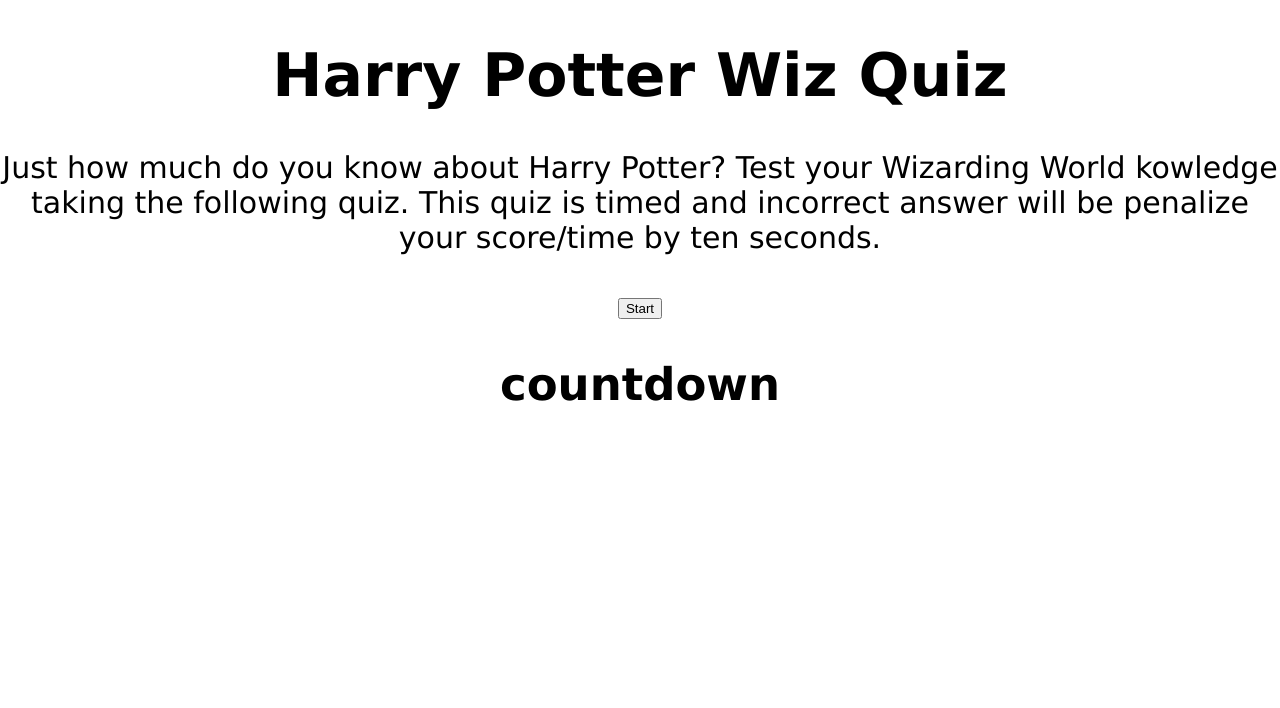
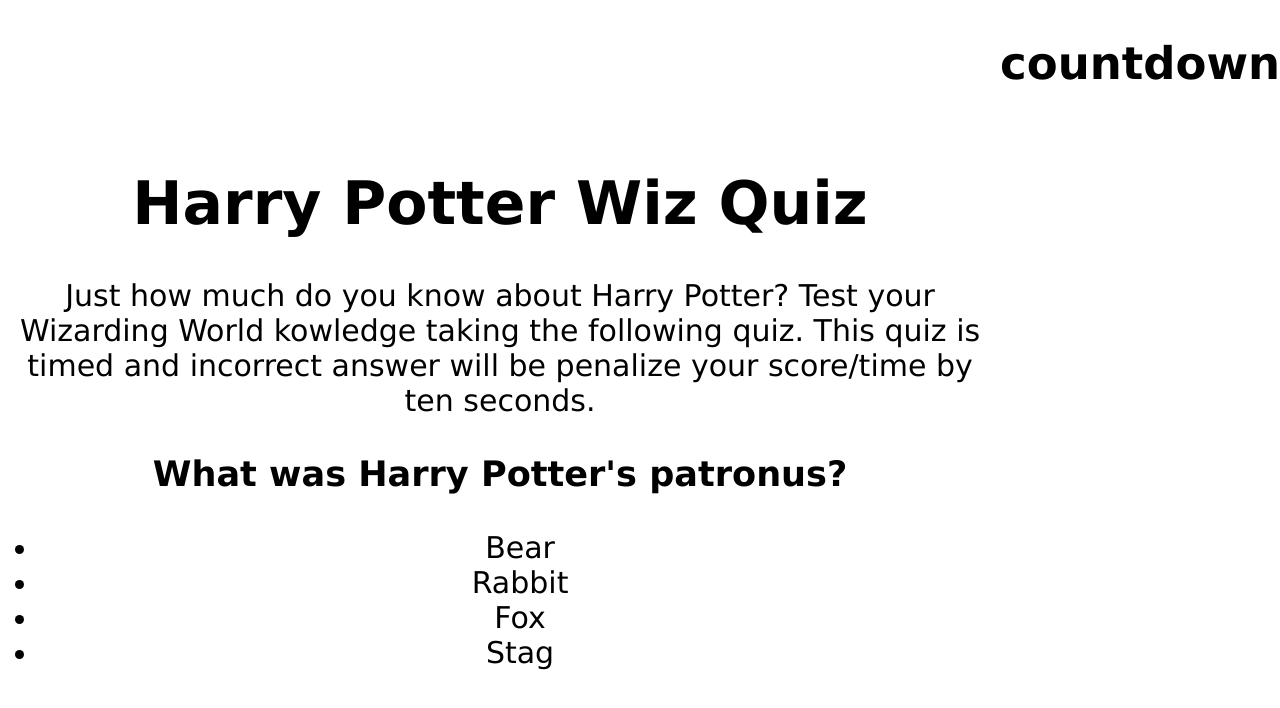
Before and after one commit to reaganjoseph26/Harry-Potter-Wiz-Quiz, a plain HTML site: page index.html in a window 1280 px wide. Both pictures are taken after a click on the button "Start". Drawn offline with Linux system fonts and the light colour scheme.

Commit message:
tutor assistance

```diff
--- a/assets/css/stylesheet.css
+++ b/assets/css/stylesheet.css
@@ -14,3 +14,19 @@
     font-family: Verdana, Geneva, Tahoma, sans-serif;
     text-align: center;
   }
+
+  .container {
+      margin-top: 10%;
+  }
+
+  #start-btn {
+    width: 20%;
+    padding: 20px;
+    border-radius: 10px;
+    font-size: 32px;
+  }
+
+  h2 {
+      display: flex;
+      justify-self: end;
+  }
--- a/assets/js/script.js
+++ b/assets/js/script.js
@@ -1,31 +1,117 @@
 var answer = [];
 var questionsArr = [
     {
-        questions: "What was Harry Potter's patronus?",
-        answer: true
+        question: "What was Harry Potter's patronus?",
+        options: ["Bear", "Rabbit", "Fox", "Stag"],
+        answer: "Stag"
+
     },
     {
-        question: "Who retuned in the Globet of Fire?",
-        answer: true
+        question: "What was Harry Potter's patronus?2",
+        options: ["Bear", "Rabbit", "Fox", "Stag"],
+        answer: "Stag"
+
     },
     {
-        question: "What does the Imperius Curse do?",
-        answer: true
-    },
-    {
-        question: "Who killed Professor Dumbledore?",
-        answer: true
-    },
-    {
-        question: "In the end, who was revealed to be an ally of Harry Potter?",
-        answer: True
-    },
+        question: "What was Harry Potter's patronus?3",
+        options: ["Bear", "Rabbit", "Fox", "Stag"],
+        answer: "Stag"
+
+    }
+    // {
+    //     question: "Who retuned in the Globet of Fire?",
+    //     answer: true
+    // },
+    // {
+    //     question: "What does the Imperius Curse do?",
+    //     answer: true
+    // },
+    // {
+    //     question: "Who killed Professor Dumbledore?",
+    //     answer: true
+    // },
+    // {
+    //     question: "In the end, who was revealed to be an ally of Harry Potter?",
+    //     answer: true
+    // }
 ];
-// variable to keep track of score
-var score = 0;
-// append questions to html
-var countdown = function () {
 
+var allQuestionContainer = document.querySelector("#questionContainer");
+
+var startEl = document.querySelector("#start-btn");
+
+questionsArr.forEach((item, index) => {
+    var oneQuestionContainer = document.createElement('div');
+    oneQuestionContainer.setAttribute("id", "question-"+index);
+    oneQuestionContainer.setAttribute("class", "questionsGroup");
+    oneQuestionContainer.style.display = "none";
+
+    var questionEl = document.createElement('h3');
+    questionEl.textContent = item.question;
+
+    var listEl = document.createElement('ul');
+
+    item.options.forEach((option) => {
+        var itemEl = document.createElement('li');
+        itemEl.textContent = option;
+        itemEl.setAttribute("class", "optionsGroup");
+
+        listEl.appendChild(itemEl);
+    })
+
+    oneQuestionContainer.appendChild(questionEl)
+    oneQuestionContainer.appendChild(listEl);
+
+    allQuestionContainer.appendChild(oneQuestionContainer);
+
+})
+
+var currentNumber = 0;
+
+const showNextQuestion = () => {
+    var questionsGroupEl = document.querySelectorAll('.questionsGroup');
+
+    questionsGroupEl.forEach(questionEl => {
+        questionEl.style.display = "none";
+    })
+
+    document.querySelector('#question-'+currentNumber).style.display = "block";
+    currentNumber++;
 }
 
-var
+startEl.addEventListener('click', function () {
+    startEl.style.display = "none";
+    showNextQuestion()
+})
+
+
+document.querySelector('body').addEventListener('click', function(event) {
+    if (event.target.className === 'optionsGroup') {
+        showNextQuestion()
+    }
+  });
+
+
+// // variable to keep track of score
+// var score = 0;
+// var body = document.body;
+// var infoEl = document.createElement('div');
+// infoEl.appendChild(questionsArrEl)
+// body.appendChild(infoEl);
+
+// var startEl = document.querySelector("#start-btn");
+
+// startEl.addEventListener('click', function () {
+//     // TODO: Iterate over the questions array and display each question in a confirmation box
+//     for (var i = 0; i < questionsArr.length; i++) {
+//         var userAnswer = confirm(questionsArr[i].question);
+//         // TODO: Check the user's answer against the correct answer
+//         if (userAnswer === answer[i]) {
+//             // TODO: Alert the user if they are correct or wrong. Increment the score accordingly
+//             score++;
+//             alert("Correct!");
+//         } else {
+//             alert("Wrong!");
+//         }
+//     };
+// });
--- a/index.html
+++ b/index.html
@@ -15,10 +15,17 @@
             This quiz is timed and incorrect answer will be penalize your score/time by ten seconds.
         </p>
         <button id="start-btn">Start</button>
-        <h2>countdown</h2>
-        <p id="main"></p>
 
+        <div id="questionContainer">
+
+        </div>
+
+        </div>
+        <div>
+            <h2 id="count">countdown</h2>
+        </div>
     </div>
+
     <script src="assets/js/script.js"></script>
 </body>
 
```
